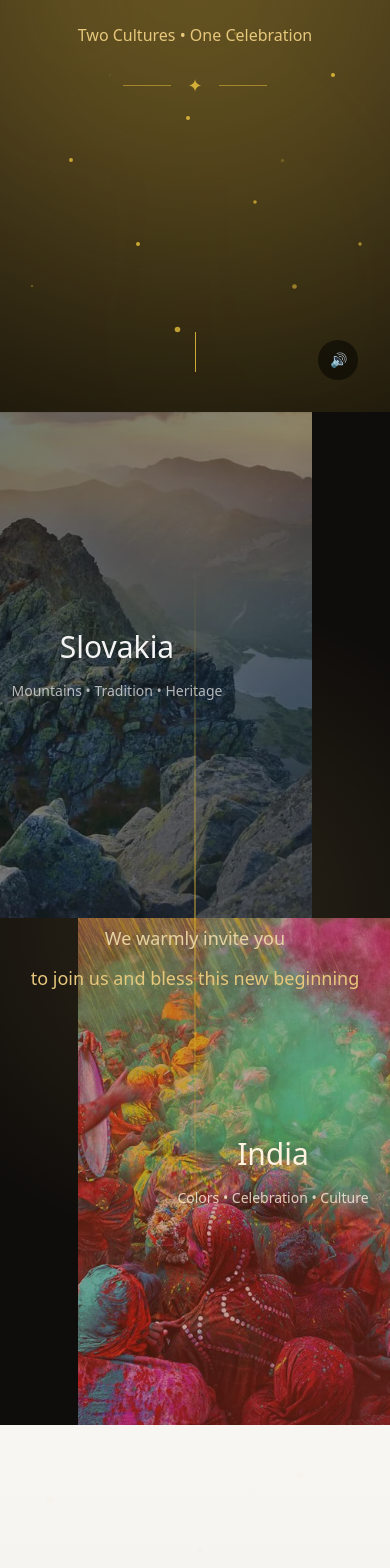
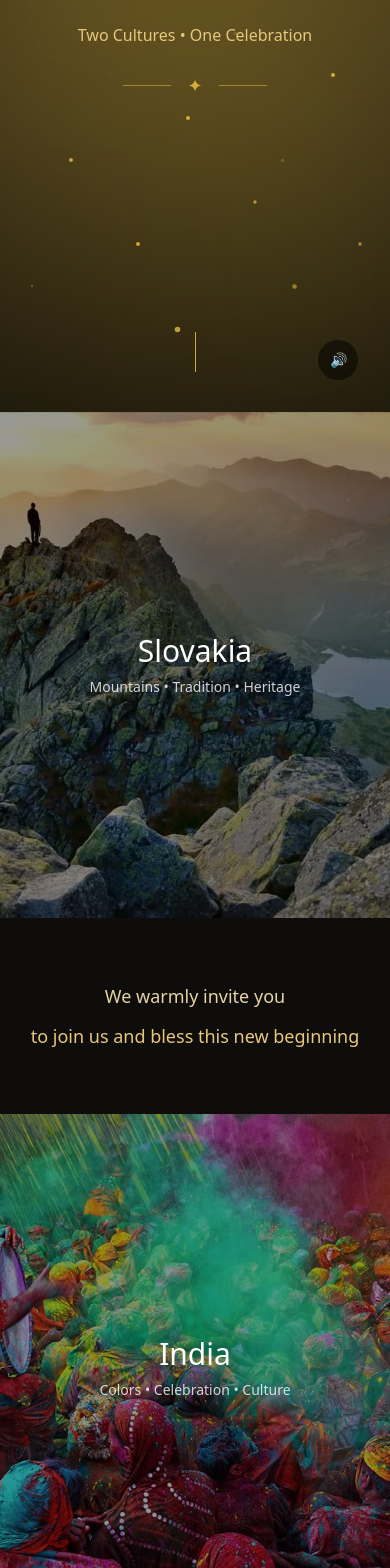
Before and after one commit to bharadwajkavuru/karolinaandbharadwaj, a Next.js app: page / in a window 390 px wide. Shown: the part 432-2000 px from the top of the page. Built offline with nearby package versions, Linux system fonts and the light colour scheme; a web font is replaced by a local one.

Commit message:
merge mobile smooth 3

```diff
--- a/src/components/CulturalMerge.tsx
+++ b/src/components/CulturalMerge.tsx
@@ -12,32 +12,23 @@ export default function CulturalMerge() {
     offset: ["start end", "end start"]
   })
 
-  // Desktop animation
-  const leftX = useTransform(scrollYProgress, [0.05, 0.65], ["0%", "-55%"])
-  const rightX = useTransform(scrollYProgress, [0.05, 0.65], ["0%", "55%"])
-
-  // Mobile safer animation (less movement)
-  const mobileLeftX = useTransform(scrollYProgress, [0.05, 0.65], ["0%", "-20%"])
-  const mobileRightX = useTransform(scrollYProgress, [0.05, 0.65], ["0%", "20%"])
-
-  const textOpacity = useTransform(scrollYProgress, [0.25, 0.5], [0, 1])
-  const textScale = useTransform(scrollYProgress, [0.25, 0.5], [0.95, 1])
-
-  const dividerOpacity = useTransform(scrollYProgress, [0.1, 0.4], [0, 0.7])
-  const dividerHeight = useTransform(scrollYProgress, [0.15, 0.55], ["0%", "70%"])
-
-  const [soundOn, setSoundOn] = useState(true)
-  const audioRef = useRef<HTMLAudioElement | null>(null)
-  const hasStarted = useRef(false)
-
-  // detect mobile once (avoid hydration issues)
   const [isMobile, setIsMobile] = useState(false)
 
   useEffect(() => {
     setIsMobile(window.innerWidth < 768)
   }, [])
 
-  // 🔊 user interaction audio start
+  // Desktop only animation
+  const leftX = useTransform(scrollYProgress, [0.05, 0.65], ["0%", "-55%"])
+  const rightX = useTransform(scrollYProgress, [0.05, 0.65], ["0%", "55%"])
+
+  const textOpacity = useTransform(scrollYProgress, [0.25, 0.5], [0, 1])
+  const textScale = useTransform(scrollYProgress, [0.25, 0.5], [0.95, 1])
+
+  const [soundOn, setSoundOn] = useState(true)
+  const audioRef = useRef<HTMLAudioElement | null>(null)
+  const hasStarted = useRef(false)
+
   useEffect(() => {
     const startAudio = () => {
       if (hasStarted.current) return
@@ -45,38 +36,29 @@ export default function CulturalMerge() {
 
       audioRef.current.volume = 0.25
       audioRef.current.play().catch(() => {})
-
       hasStarted.current = true
-
-      window.removeEventListener("click", startAudio)
-      window.removeEventListener("touchstart", startAudio)
-      window.removeEventListener("keydown", startAudio)
     }
 
     window.addEventListener("click", startAudio)
     window.addEventListener("touchstart", startAudio)
-    window.addEventListener("keydown", startAudio)
 
     return () => {
       window.removeEventListener("click", startAudio)
       window.removeEventListener("touchstart", startAudio)
-      window.removeEventListener("keydown", startAudio)
     }
   }, [])
 
   useEffect(() => {
     if (!audioRef.current) return
-
-    if (soundOn) {
-      audioRef.current.play().catch(() => {})
-    } else {
-      audioRef.current.pause()
-    }
+    soundOn ? audioRef.current.play().catch(() => {}) : audioRef.current.pause()
   }, [soundOn])
 
   return (
 
-<section ref={ref} className="w-full relative h-[120vh] bg-[#0f0d0b] overflow-hidden">
+<section
+  ref={ref}
+  className="w-full relative bg-[#0f0d0b] overflow-hidden"
+>
 
 <audio ref={audioRef} loop src="/audio/ambient-flute.mp3" />
 
@@ -87,86 +69,102 @@ export default function CulturalMerge() {
   {soundOn ? "🔊" : "🔈"}
 </button>
 
-{/* glow */}
-<div className="absolute inset-0 pointer-events-none bg-[radial-gradient(circle_at_center,rgba(255,215,120,0.12),transparent_60%)]" />
-
-{/* 🇸🇰 Slovakia */}
+{/* ✨ DESKTOP VERSION */}
+{!isMobile && (
+<>
+  {/* Slovakia */}
   <motion.div
-  style={{ x: isMobile ? mobileLeftX : leftX }}
-  className="
-  absolute left-0 top-0
-  w-full md:w-1/2
-  h-[60vh] md:h-screen
-  flex items-center justify-center
-  overflow-hidden
-  shadow-[inset_-40px_0_80px_rgba(0,0,0,0.7)]
-"
+    style={{ x: leftX }}
+    className="absolute left-0 top-0 w-1/2 h-screen flex items-center justify-center overflow-hidden"
   >
     <div
       className="absolute inset-0 bg-cover bg-center opacity-85"
       style={{ backgroundImage: "url('/culturalMerge/slovakia.jpg')" }}
     />
-
-  <div className="absolute inset-0 bg-gradient-to-br from-[#1c2530]/60 via-[#1c2530]/40 to-[#1c2530]/70" />
-
-  <div className="text-center text-[#f5f5f5] relative z-10 px-4">
-    <h2 className="text-3xl md:text-4xl mb-4">Slovakia</h2>
-    <p className="opacity-70 text-sm md:text-base">
-      Mountains • Tradition • Heritage
-    </p>
+    <div className="absolute inset-0 bg-black/50" />
+    <div className="text-center text-white relative z-10">
+      <h2 className="text-4xl mb-4">Slovakia</h2>
+      <p className="opacity-70">Mountains • Tradition • Heritage</p>
     </div>
   </motion.div>
 
-{/* 🇮🇳 India */}
+  {/* India */}
   <motion.div
-  style={{ x: isMobile ? mobileRightX : rightX }}
-  className="
-  absolute md:right-0 top-[60vh] md:top-0
-  w-full md:w-1/2
-  h-[60vh] md:h-screen
-  flex items-center justify-center
-  overflow-hidden
-  shadow-[inset_40px_0_80px_rgba(0,0,0,0.7)]
-"
+    style={{ x: rightX }}
+    className="absolute right-0 top-0 w-1/2 h-screen flex items-center justify-center overflow-hidden"
   >
     <div
       className="absolute inset-0 bg-cover bg-center opacity-90"
       style={{ backgroundImage: "url('/culturalMerge/india.jpg')" }}
     />
-
-  <div className="absolute inset-0 bg-gradient-to-br from-[#a63e1f]/55 via-[#a63e1f]/35 to-[#7f2a1d]/65" />
-
-  <div className="text-center text-[#fff3e0] relative z-10 px-4">
-    <h2 className="text-3xl md:text-4xl mb-4">India</h2>
-    <p className="opacity-80 text-sm md:text-base">
-      Colors • Celebration • Culture
-    </p>
+    <div className="absolute inset-0 bg-black/40" />
+    <div className="text-center text-white relative z-10">
+      <h2 className="text-4xl mb-4">India</h2>
+      <p className="opacity-80">Colors • Celebration • Culture</p>
     </div>
   </motion.div>
 
-{/* divider */}
-<motion.div
-  style={{ opacity: dividerOpacity, height: dividerHeight }}
-  className="absolute left-1/2 top-1/2 -translate-x-1/2 -translate-y-1/2
-  w-[2px]
-  bg-gradient-to-b from-transparent via-[#d4af37]/70 to-transparent
-  blur-[0.6px]"
-/>
-
-{/* center text */}
+  {/* Center Text */}
   <motion.div
     style={{ opacity: textOpacity, scale: textScale }}
-  className="absolute inset-0 flex items-center justify-center text-center translate-y-10 md:translate-y-16 px-4"
+    className="absolute inset-0 flex items-center justify-center text-center"
   >
     <div>
-    <p className="text-lg md:text-2xl text-[#e6d3a3]">
-      We warmly invite you
-    </p>
-    <p className="text-lg md:text-2xl mt-3 text-[#e6c77c]">
+      <p className="text-2xl text-[#e6d3a3]">We warmly invite you</p>
+      <p className="text-2xl mt-3 text-[#e6c77c]">
         to join us and bless this new beginning
       </p>
     </div>
   </motion.div>
+</>
+)}
+
+{/* 📱 MOBILE VERSION (CLEAN + SMOOTH) */}
+{isMobile && (
+<div className="flex flex-col">
+
+  {/* Slovakia */}
+  <div className="relative h-[60vh] flex items-center justify-center overflow-hidden">
+    <div
+      className="absolute inset-0 bg-cover bg-center"
+      style={{ backgroundImage: "url('/culturalMerge/slovakia.jpg')" }}
+    />
+    <div className="absolute inset-0 bg-black/40" />
+    <div className="relative text-center text-white px-4">
+      <h2 className="text-3xl mb-2">Slovakia</h2>
+      <p className="opacity-80 text-sm">
+        Mountains • Tradition • Heritage
+      </p>
+    </div>
+  </div>
+
+  {/* TEXT */}
+  <div className="py-16 text-center px-6">
+    <p className="text-lg text-[#e6d3a3]">
+      We warmly invite you
+    </p>
+    <p className="text-lg mt-3 text-[#e6c77c]">
+      to join us and bless this new beginning
+    </p>
+  </div>
+
+  {/* India */}
+  <div className="relative h-[60vh] flex items-center justify-center overflow-hidden">
+    <div
+      className="absolute inset-0 bg-cover bg-center"
+      style={{ backgroundImage: "url('/culturalMerge/india.jpg')" }}
+    />
+    <div className="absolute inset-0 bg-black/40" />
+    <div className="relative text-center text-white px-4">
+      <h2 className="text-3xl mb-2">India</h2>
+      <p className="opacity-80 text-sm">
+        Colors • Celebration • Culture
+      </p>
+    </div>
+  </div>
+
+</div>
+)}
 
 </section>
 
```
Lines whose indentation alone changed are shown as unchanged.
